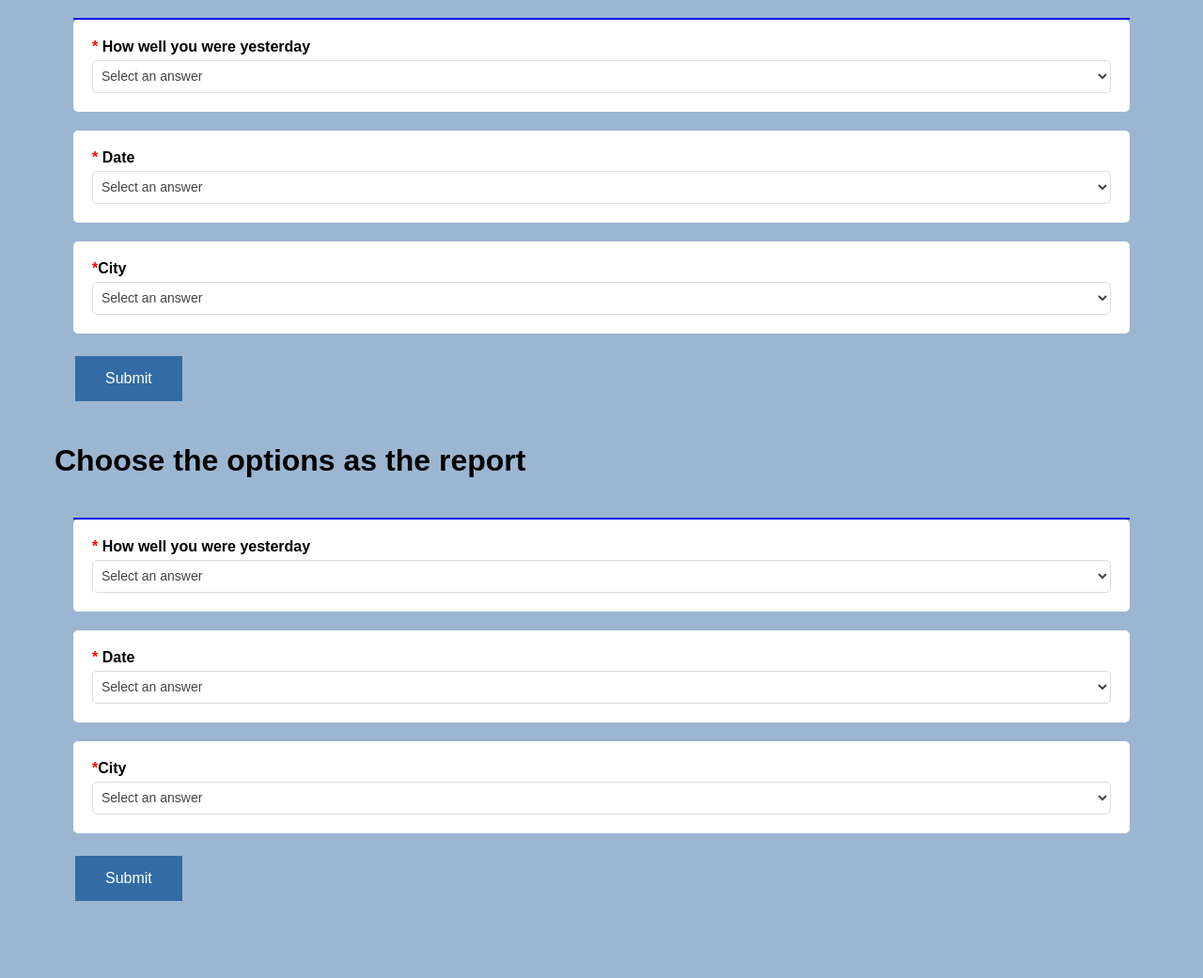
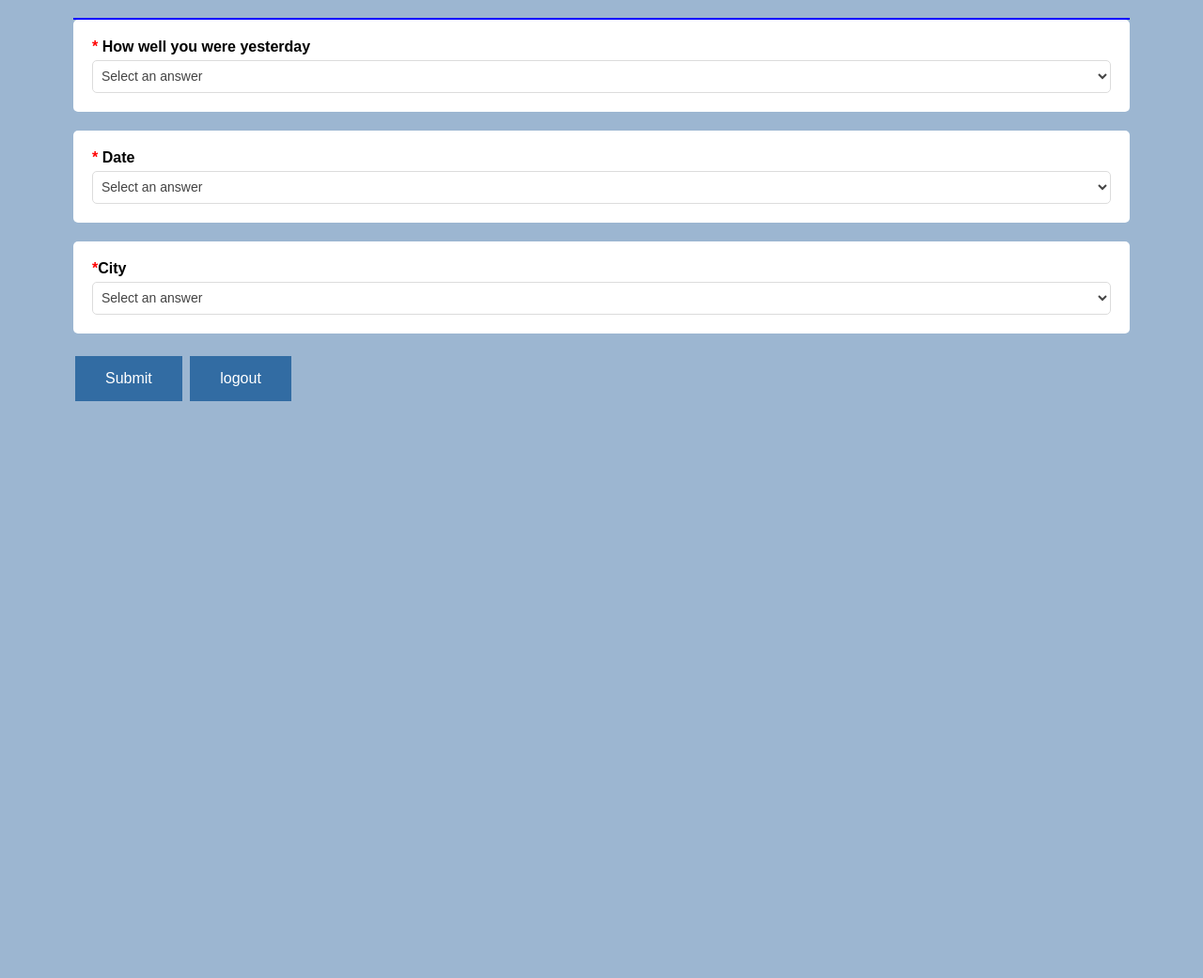
Before and after one commit to MHB80/samplerepo, a Django app: template forms/templates/formstemplate.html in a window 1280 px wide. Shown: the part 139-1180 px from the top of the page at 94% size. After the commit the page ends 566 px from the top, so only its background shows below. Run offline with Django 5.2, Linux system fonts and the light colour scheme; the template is opened without the code that fills it, so the values that code supplies are empty.

Commit message:
fixed problems

```diff
--- a/forms/admin.py
+++ b/forms/admin.py
@@ -1,3 +1,5 @@
 from django.contrib import admin
+from .models import reports
+admin.site.register(reports)
 
 # Register your models here.
--- a/forms/templates/formstemplate.html
+++ b/forms/templates/formstemplate.html
@@ -58,11 +58,12 @@
 </head>
 <body>
     <h1 style="color: #000;">Choose the options as the report</h1>
-    <form>
+    <form action="{% url 'data' %}" method = "POST">
+        {% csrf_token %}
         <div class="ribbon"></div>
         <div class="form-group">
             <label for="question1"><span class="important">*</span> How well you were yesterday</label>
-            <select id="question1">
+            <select id="question1" name ='q1'>
                 <option value="">Select an answer</option>
                 <option value="0">Perfect</option>
                 <option value="1">Good</option>
@@ -72,122 +73,29 @@
         </div>
         <div class="form-group">
             <label for="question2"><span class="important">*</span> Date</label>
-            <select id="question2">
+            <select id="question2" name ='q2'>
                 <option value="">Select an answer</option>
-                <option value="answer1">Spring</option>
-                <option value="answer2">Summer</option>
-                <option value="answer3">Winter</option>
+                <option value="spring">Spring</option>
+                <option value="summer">Summer</option>
+                <option value="winter">Winter</option>
             </select>
         </div>
         <div class="form-group">
             <label for="question3"><span class="important">*</span>City</label>
-            <select id="question3">
-                <option value="">Select an answer</option>
-                <option value="answer1">Tehran</option>
-                <option value="answer2">Isfahan</option>
-                <option value="answer3">Mashhad</option>
+            <select id="question3" name='q3'>
+                <option value=''>Select an answer</option>
+                <option value='Tehran'>Tehran</option>
+                <option value='Isfahan'>Isfahan</option>
+                <option value='Mashhad'>Mashhad</option>
+            </select>
             </select>
         </div>
         <div>
             <button type="submit" class="submit-button">Submit</button>
+            {% comment %} <a href="{% url 'formsubmission' %}"><button type="button" class="submit-button">Submit</button></a> {% endcomment %}
+            <a href="{% url 'logout' %}"><button type="button" class="submit-button">logout</button></a>
+
         </div>
     </form>
 </body>
 </html>
-<!DOCTYPE html>
-<html>
-<head>
-    <style>
-        body {
-            font-family: 'Arial', sans-serif;
-            background-color: #9cb6d1; /* This sets the background color to purple */
-            padding: 50px;
-            color: #fff; /* This sets the text color to white */
-        }
-        .ribbon {
-            height: 2px;
-            background-color: #0000ff; /* This creates a thin blue line at the top of the form */
-        }
-        form {
-            border-radius: 5px;
-            padding: 20px;
-        }
-        .form-group {
-            background-color: #fff; /* This sets the background color of each question box to white */
-            border-radius: 5px;
-            padding: 20px;
-            margin-bottom: 20px;
-            color: #000; /* This sets the text color to black */
-        }
-        label {
-            display: block;
-            font-weight: bold;
-            margin-bottom: 5px;
-        }
-        .important {
-            color: #ff0000; /* This makes the star red */
-        }
-        select {
-            width: 100%;
-            height: 35px;
-            padding: 5px;
-            border-radius: 5px;
-            border: 1px solid #dcdcdc;
-            background-color: #fff;
-            color: #444;
-            font-size: 14px;
-        }
-        .submit-button {
-            background-color: #326ca3; /* This gives the button a green background */
-            border: none;
-            color: white;
-            padding: 15px 32px;
-            text-align: center;
-            text-decoration: none;
-            display: inline-block;
-            font-size: 16px;
-            margin: 4px 2px;
-            cursor: pointer;
-            /* align-items: center; */
-        }
-    </style>
-</head>
-<body>
-    <h1 style="color: #000;">Choose the options as the report</h1>
-    <form>
-        <div class="ribbon"></div>
-        <div class="form-group">
-            <label for="question1"><span class="important">*</span> How well you were yesterday</label>
-            <select id="question1" name ='Quality' >
-                <option value="">Select an answer</option>
-                <option value="0">Perfect</option>
-                <option value="1">Good</option>
-                <option value="2">Not okay</option>
-                <option value="3">Very Bad</option>
-            </select>
-        </div>
-        <div class="form-group">
-
-            <label for="question2"><span class="important">*</span> Date</label>
-            <select id="question2" name ='Date' >
-                <option value="">Select an answer</option>
-                <option value="answer1">Spring</option>
-                <option value="answer2">Summer</option>
-                <option value="answer3">Winter</option>
-            </select>
-        </div>
-        <div class="form-group">
-            <label for="question3"><span class="important">*</span>City</label>
-            <select id="question3" name = 'city'>
-                <option value="">Select an answer</option>
-                <option value="answer1">Tehran</option>
-                <option value="answer2">Isfahan</option>
-                <option value="answer3">Mashhad</option>
-            </select>
-        </div>
-        <div>
-            <button type="submit" class="submit-button">Submit</button>
-        </div>
-    </form>
-</body>
-</html>
--- a/forms/urls.py
+++ b/forms/urls.py
@@ -2,6 +2,8 @@ from django.urls import path
 from . import views
 
 urlpatterns = [
-    # path('form/',views.,name = 'form'),
     path('', views.user_login, name='login'),
+    path('logout/',views.User_logout_view, name='logout'),
+    path('data/', views.form_data_view, name="data"),
+    path('formtemplate/',views.form_data_view,name='formsubmission'),
 ]
```
Also changed, not shown: forms/models.py (+6 -9 lines), forms/views.py (+35 -36 lines), db.sqlite3, forms/migrations/0002_remove_auth_user_username_auth_user_last_login_and_more.py (added), forms/migrations/0003_alter_reports_date.py (added).
